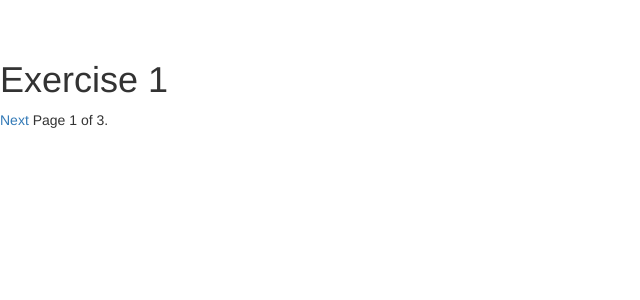
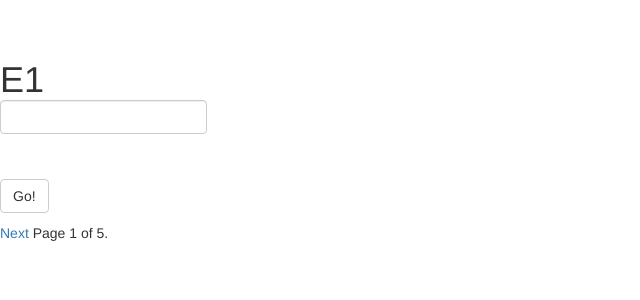
Before and after one commit to liezl200/APT, a Django app: page /list/ in a window 1280 px wide. Shown: the top 300 px of the page, without its empty margins (0-640 px from the left). Run offline with Django 3.2, Linux system fonts and the light colour scheme; parts of the project's set-up code (start-up, migrations or seed data) failed here and were passed over; some libraries are stand-ins or nearby versions.

Commit message:
minor changes and fixes

```diff
--- a/exercises/models.py
+++ b/exercises/models.py
@@ -4,6 +4,7 @@ from django.db import models
 # Movement consist of the exercises a physical therapist
 # creates for a patient
 # they are stored by pose and orientation and are named by name
+'''
 class Movement(models.Model):
 	name = models.CharField(max_length = 250)
 	pose = models.CharField(max_length = 250)
@@ -12,7 +13,8 @@ class Movement(models.Model):
 	# method for accessing name of exercises
 	def __unicode__(self):
 		return self.name
-class Exercises(models.Model):
+'''
+class Movement(models.Model):
 	patientExerciseData = models.CharField(max_length = 250)
 
 	def __unicode__(self):
--- a/exercises/views.py
+++ b/exercises/views.py
@@ -12,7 +12,7 @@ def home(request):
 
 
 def dailyExercises(request):
-	exercise_list = ['Exercise 1', 'Exercise 2', 'Exercise 3']
+	exercise_list = ['E1', 'E2', 'E3', 'E4', 'E5']
 	#put one element of data onto each page
 	paginator = Paginator(exercise_list, 1)
 
--- a/static/templates/list.html
+++ b/static/templates/list.html
@@ -15,6 +15,10 @@
         <h1>
             {% for exercise in exercises %}
                 {{exercise}}
+                <form action="submitExercise">
+                    <input type="text" class="form-control" name="patientExerciseDataInput"></label>
+                    <br><button type="submit" class="btn btn-default">Go!</button>
+                </form>
             {% endfor %}
         </h1>
         {% if exercises.has_next %}
```
